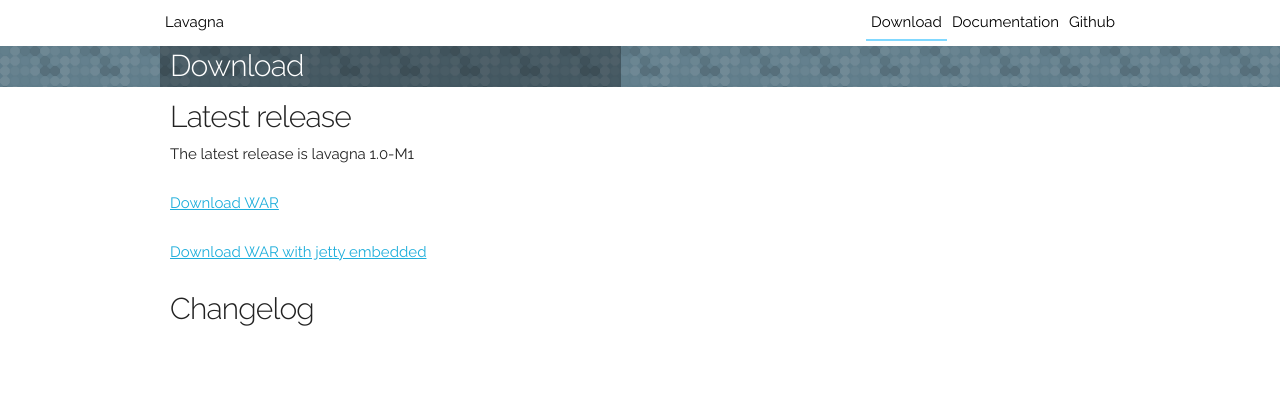
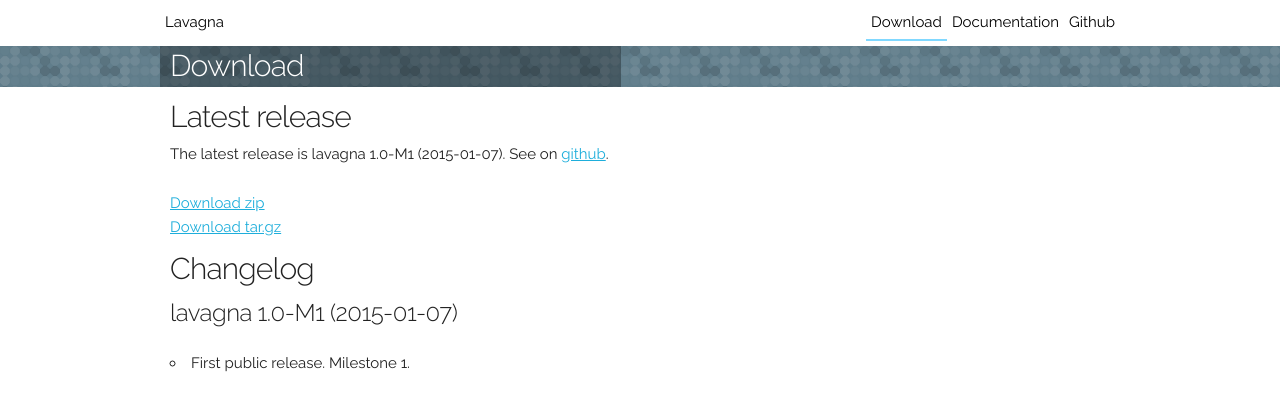
Before and after one commit to digitalfondue/lavagna-site, a plain HTML site: page proto/download/index.html in a window 1280 px wide. Drawn offline with Linux system fonts and the light colour scheme.

Commit message:
download page

```diff
--- a/proto/download/index.html
+++ b/proto/download/index.html
@@ -39,10 +39,15 @@
 
     <div class="container main-content main-content-doc">
       <h2>Latest release</h2>
-      <p>The latest release is lavagna 1.0-M1</p>
-      <p><a class="" href="">Download WAR</a></p>
-      <p><a class="" href="">Download WAR with jetty embedded</a></p>
+      <p>The latest release is lavagna 1.0-M1 (2015-01-07). See on <a href="https://github.com/digitalfondue/lavagna/releases/tag/lavagna-1.0-M1">github</a>.</p>
+      <div><a href="https://github.com/digitalfondue/lavagna/releases/download/lavagna-1.0-M1/lavagna-1.0-M1-distribution.zip">Download zip</a></div>
+      <div><a href="https://github.com/digitalfondue/lavagna/releases/download/lavagna-1.0-M1/lavagna-1.0-M1-distribution.tar.gz">Download tar.gz</a></div>
       <h2>Changelog</h2>
+
+      <h5>lavagna 1.0-M1 (2015-01-07)</h5>
+      <ul>
+        <li>First public release. Milestone 1.
+      </ul>
 
       <!--<h2>Previous releases</h2>-->
     </div>
```
